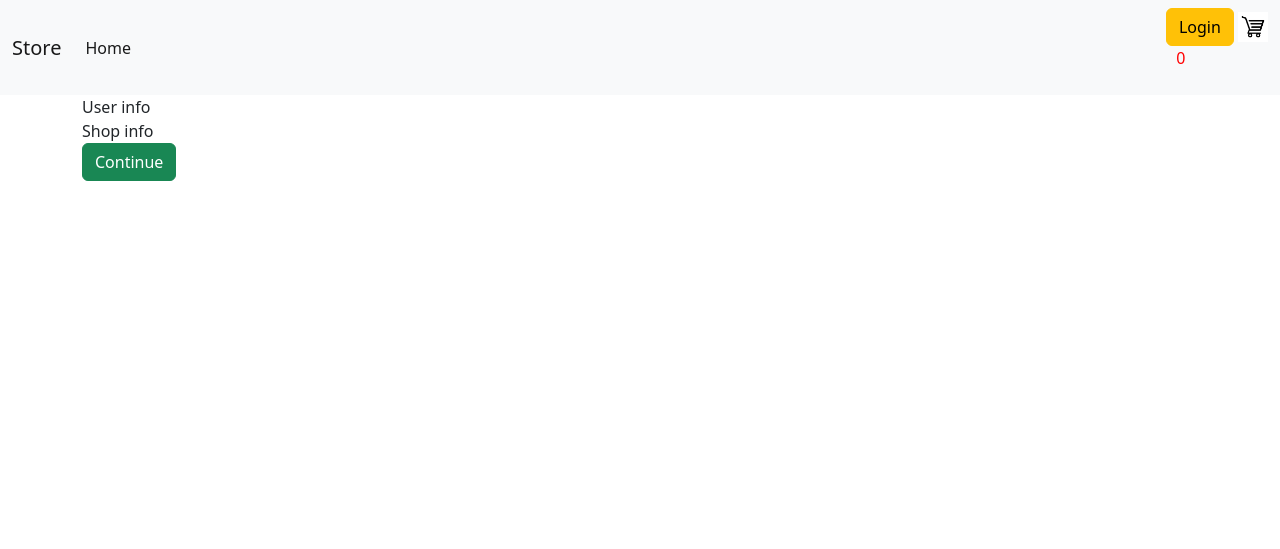
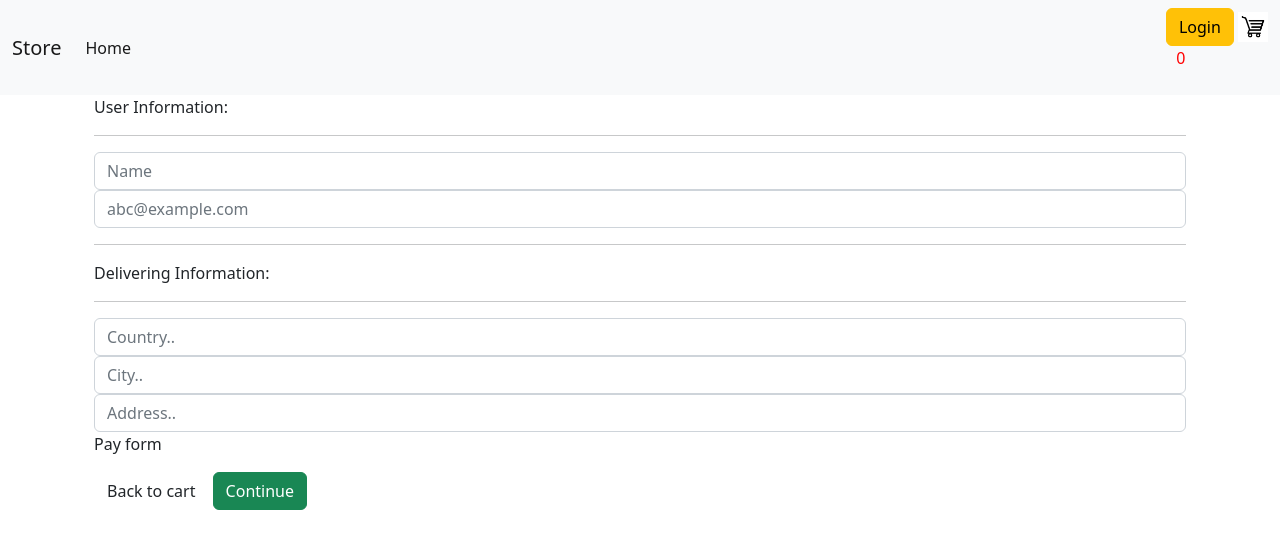
Before and after one commit to iNaoi122/Django-Store, a Django app: template Django Store/store/templates/store/checkout.html in a window 1280 px wide. Shown: the top 549 px of the page. Run offline with Django 3.2, Linux system fonts and the light colour scheme; the template is opened without the code that fills it, so the values that code supplies are empty.

Commit message:
Cart function add

```diff
--- a/Django Store/Django_Store/settings.py
+++ b/Django Store/Django_Store/settings.py
@@ -115,3 +115,7 @@ STATIC_URL = '/static/'
 STATICFILES_DIRS  = [
     os.path.join(BASE_DIR, 'static/'),
 ]
+
+MEDIA_URL = "/images/"
+
+MEDIA_ROOT = os.path.join(BASE_DIR, "static/images")
--- a/Django Store/Django_Store/urls.py
+++ b/Django Store/Django_Store/urls.py
@@ -5,11 +5,12 @@ Definition of urls for Django_Store.
 from datetime import datetime
 from django.urls import path, include
 from django.contrib import admin
-from django.contrib.auth.views import LoginView, LogoutView
-from store import  views
+from django.conf import settings
+from django.conf.urls.static import static
 
 
 urlpatterns = [
     path('', include('store.urls')),
     path('admin/', admin.site.urls),
 ]
+urlpatterns +=static(settings.MEDIA_URL, document_root = settings.MEDIA_ROOT)
--- a/Django Store/static/css/main.css
+++ b/Django Store/static/css/main.css
@@ -11,6 +11,6 @@
     color: red;
 }
 .image-product{
-    width:100%;
+    width:400px;
 
 }
--- a/Django Store/store/templates/store/checkout.html
+++ b/Django Store/store/templates/store/checkout.html
@@ -2,22 +2,51 @@
 
 {% load static %}
 {% block content %}
-
+<div class="container">
 <div class="row">
-    <div class="col-lg">
+    <div class="col">
         <div class="box-element">
             <form>
                 <div id="user-info">
-                    User info
+                    <p>User Information:</p>
+                    <hr />
+
+                    <div class="form-field">
+                        <input required class="form-control" type="text" name="name" placeholder="Name" />
+                    </div>
+                    <div class="form-field">
+                        <input required class="form-control" type="email" placeholder="abc@example.com" name="email">
+                    </div>
                 </div>
-                <div id="shop-info">
-                    Shop info
+        </div>
+    <div class="col">
+        <div class="box-element">
+            <form>
+               <div id="shop-info">
+                <hr>
+                <p>Delivering Information:</p>
+                <hr>
+                <div class="form-field">
+                    <input class="form-control" type="text" name="state" placeholder="Country..">
                 </div>
-                <input class="btn btn-success" value="Continue" type="submit"/>
+                <div class="form-field">
+                    <input class="form-control" type="text" name="city" placeholder="City..">
+                </div>
+                <div class="form-field">
+                    <input class="form-control" type="text" name="address" placeholder="Address..">
+                </div>
+               </div>
+
+            <div class="box-element" id="pay-element">
+                <p>Pay form</p>
+            </div>
+            <a class="btn btn-outline-secondaty"   href="{% url 'cart' %}">Back to cart</a>
+            <input class="btn btn-success" value="Continue" type="submit" />
             </form>
         </div>
+     </div>
 
     </div>
 </div>
-
+</div>
 {% endblock content %}
```
Also changed, not shown: Django Store/store/models.py (+28 -0 lines), Django Store/store/templates/store/cart.html (+15 -3 lines), Django Store/store/templates/store/store.html (+6 -25 lines), Django Store/store/views.py (+17 -3 lines), Django Store/db.sqlite3, Django Store/static/images/rice.jpg (added), Django Store/static/images/rice_MnkW2FL.jpg (added), Django Store/static/images/rice_tNqi1EV.jpg (added), Django Store/store/migrations/0002_rename_qunatity_orderitem_quanatity.py (added), Django Store/store/migrations/0003_product_image.py (added), 6 other files.
